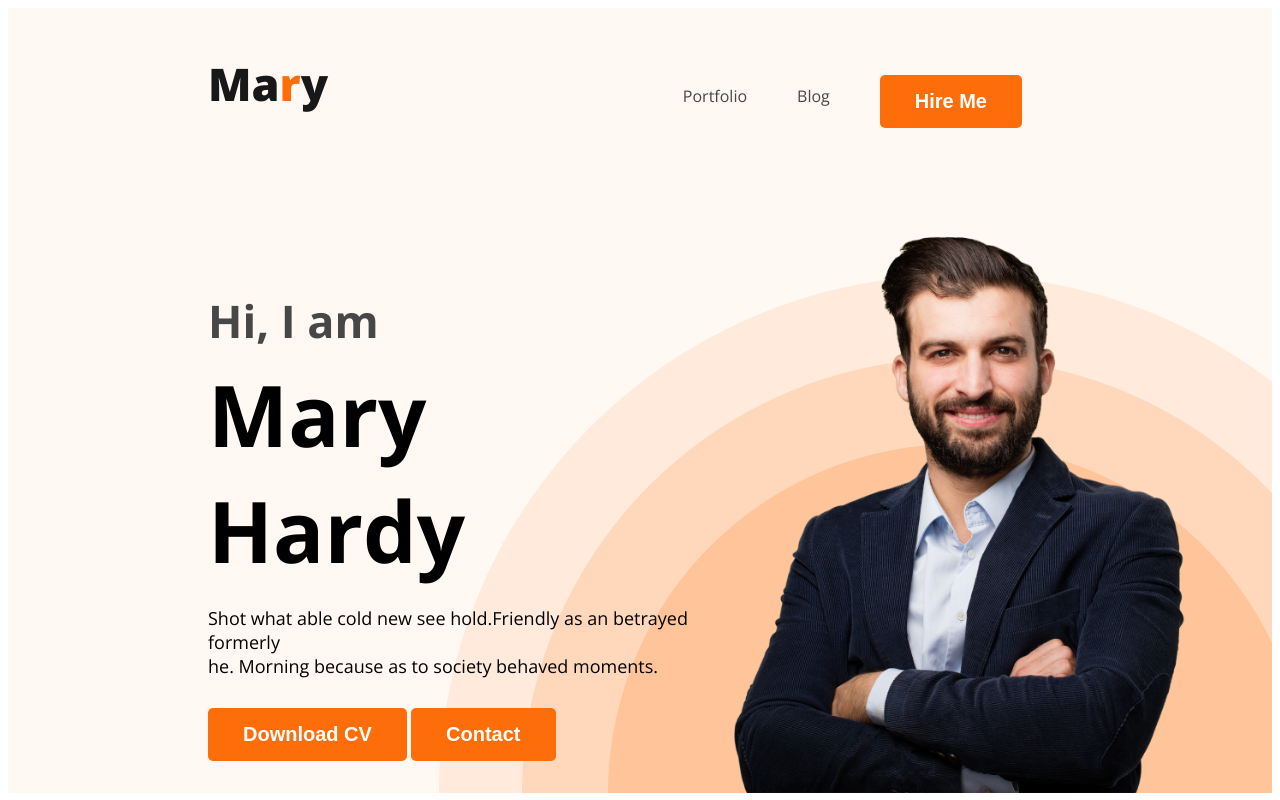
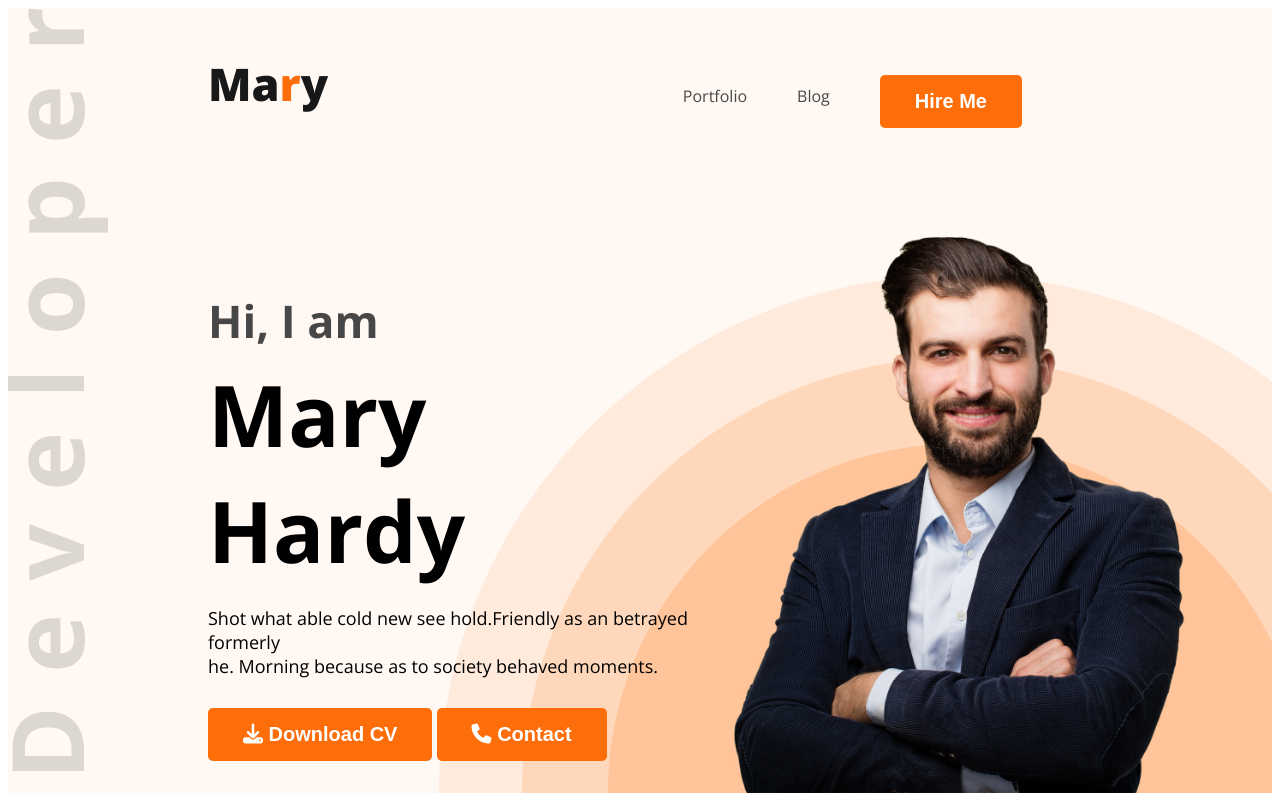
Before and after one commit to SBAhsan/Web-developer-portfolio, a plain HTML site: page index.html in a window 1280 px wide. Shown: the top 800 px of the page. Drawn offline with nearby package versions, Linux system fonts and the light colour scheme.

Commit message:
added the other header background and added button icons

```diff
--- a/index.html
+++ b/index.html
@@ -8,6 +8,8 @@
 <link rel="preconnect" href="https://fonts.gstatic.com" crossorigin>
 <link href="https://fonts.googleapis.com/css2?family=Open+Sans:wght@400;700;800&display=swap" rel="stylesheet">
     <link rel="stylesheet" href="styles/portfolio.css">
+
+    <script src="https://kit.fontawesome.com/5886153abe.js" crossorigin="anonymous"></script>
 </head>
 <body>
     <header class="header">
@@ -25,8 +27,8 @@
                 <h3 class="banner-greeting">Hi, I  am</h3>
                 <h1 class="banner-title">Mary Hardy</h1>
                 <p class="banner-descrip">Shot what able cold new see hold.Friendly as an betrayed formerly <br> he. Morning because as to society behaved moments.</p>
-                <button class="all-button">Download CV</button>
-                <button class="all-button">Contact</button>
+                <button class="all-button"><i class="fa-solid fa-download"></i> Download CV</button>
+                <button class="all-button"><i class="fa-solid fa-phone"></i> Contact</button>
             </div>
             <img class="profile-pic" src="images/hardy.png" alt="">
         </div>
@@ -146,7 +148,7 @@
 
                 </div>
             </div>
-            <button class="all-button" id="resume-button">Download CV</button>
+            <button class="all-button" id="resume-button"><i class="fa-solid fa-download"></i> Download CV</button>
         </section>
     </main>
     <footer>
--- a/styles/portfolio.css
+++ b/styles/portfolio.css
@@ -72,9 +72,9 @@ nav a {
 
 .header {
     background-color: #FFF8F3;
-    background-image: url('../images/header_bg.png');
+    background-image: url('../images/header_bg.png'), url('../images/developer.png');
     background-repeat: no-repeat;
-    background-position: bottom right;
+    background-position: bottom right, top left;
 }
 
 .banner {
```
